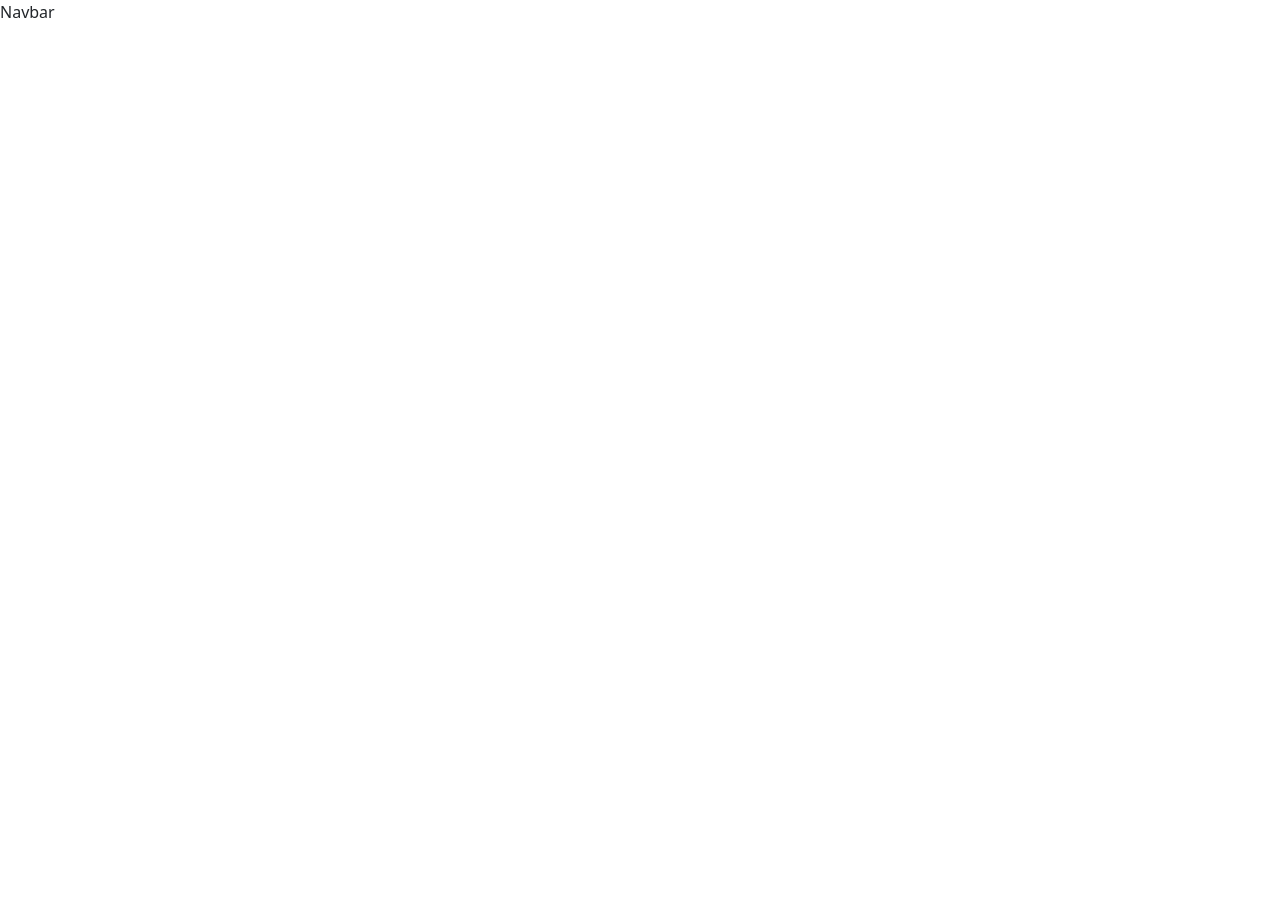
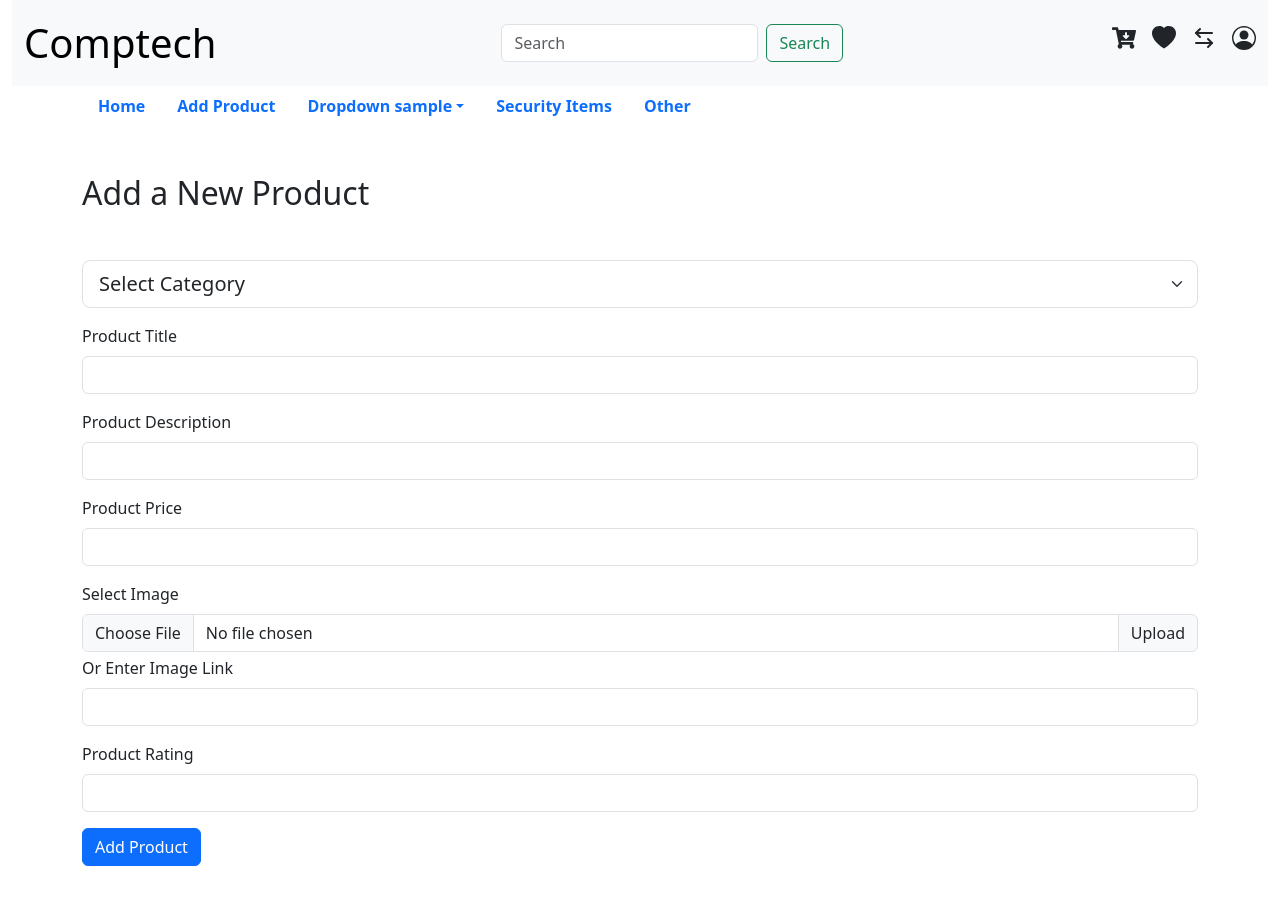
Before and after one commit to Mahadi-Hasan-Sopon/ecommerce-website, a React (Vite) app: page /addproduct in a window 1280 px wide. Before the commit this address had no page. Shown: the top 904 px of the page. Before the commit the page ends 800 px from the top, so only its background shows below. Built offline with nearby package versions, Linux system fonts and the light colour scheme.

Commit message:
updated add product page and navigation

```diff
--- a/package.json
+++ b/package.json
@@ -1,7 +1,7 @@
 {
   "name": "vite-react-starter",
   "private": true,
-  "version": "0.0.0",
+  "version": "1.0.0",
   "type": "module",
   "scripts": {
     "dev": "vite",
@@ -14,6 +14,7 @@
     "bootstrap": "^5.3.0",
     "react": "^18.2.0",
     "react-dom": "^18.2.0",
+    "react-icons": "^4.10.1",
     "react-redux": "^8.1.1",
     "react-router-dom": "^6.14.1"
   },
--- a/src/App.jsx
+++ b/src/App.jsx
@@ -1,9 +1,10 @@
-import { BrowserRouter as Router, Routes, Route } from 'react-router-dom';
+import { BrowserRouter as Router, Routes, Route } from "react-router-dom";
 
-import Navbar from './components/Navbar';
-import ProductsList from './components/features/products/ProductsList';
+import Navbar from "./components/Navbar";
+import ProductsList from "./components/features/products/ProductsList";
 
-import './App.css';
+import "./App.css";
+import AddProduct from "./components/features/products/addProduct";
 
 function App() {
   return (
@@ -12,7 +13,8 @@ function App() {
       <div className="App">
         <Routes>
           {/* <Route exact path="/" element={<FetchAPI />} /> */}
-                    <Route exact path='/' element={<ProductsList/>} />
+          <Route exact path="/" element={<ProductsList />} />
+          <Route exact path="/addproduct" element={<AddProduct />} />
           {/* <Route exact path="/posts/:postId" component={SinglePostPage} /> */}
         </Routes>
       </div>
--- a/src/components/Navbar.jsx
+++ b/src/components/Navbar.jsx
@@ -1,4 +1,109 @@
+import { Link } from "react-router-dom";
+import { FaCartArrowDown } from "react-icons/fa";
+import { BsFillHeartFill } from "react-icons/bs";
+import { LuArrowLeftRight } from "react-icons/lu";
+import { BsPersonCircle } from "react-icons/bs";
+
 function Navbar() {
-    return <div>Navbar</div>;
+  return (
+    <div className="container-fluid">
+      <nav className="navbar bg-body-tertiary">
+        <div className="container-fluid">
+          <Link className="navbar-brand fs-1" to="/">
+            Comptech
+          </Link>
+          <form className="d-flex" role="search">
+            <input
+              className="form-control me-2"
+              type="search"
+              placeholder="Search"
+              aria-label="Search"
+            />
+            <button className="btn btn-outline-success" type="submit">
+              Search
+            </button>
+          </form>
+          <ul className="d-flex list-unstyled gap-3 fs-4">
+            <li className="icon1">
+              <FaCartArrowDown />
+            </li>
+            <li className="icon2">
+              <BsFillHeartFill />
+            </li>
+            <li className="icon3">
+              <LuArrowLeftRight />
+            </li>
+            <li className="icon4">
+              <BsPersonCircle />
+            </li>
+          </ul>
+        </div>
+      </nav>
+      <div className="container">
+        <ul className="nav">
+          <li className="nav-item">
+            <Link
+              className="nav-link fw-semibold active"
+              aria-current="page"
+              to="/"
+            >
+              Home
+            </Link>
+          </li>
+          <li className="nav-item">
+            <Link className="nav-link fw-semibold" to="/addproduct">
+              Add Product
+            </Link>
+          </li>
+          <li className="nav-item dropdown">
+            <Link
+              className="nav-link fw-semibold dropdown-toggle"
+              data-bs-toggle="dropdown"
+              to="#"
+              role="button"
+              aria-expanded="false"
+            >
+              Dropdown sample
+            </Link>
+            <ul className="dropdown-menu">
+              <li>
+                <Link className="dropdown-item" to="#">
+                  Action
+                </Link>
+              </li>
+              <li>
+                <Link className="dropdown-item" to="#">
+                  Another action
+                </Link>
+              </li>
+              <li>
+                <Link className="dropdown-item" to="#">
+                  Something else here
+                </Link>
+              </li>
+              <li>
+                <hr className="dropdown-divider" />
+              </li>
+              <li>
+                <Link className="dropdown-item" to="#">
+                  item 4
+                </Link>
+              </li>
+            </ul>
+          </li>
+          <li className="nav-item">
+            <Link className="nav-link fw-semibold" to="#">
+              Security Items
+            </Link>
+          </li>
+          <li className="nav-item">
+            <Link className="nav-link fw-semibold" to="#">
+              Other
+            </Link>
+          </li>
+        </ul>
+      </div>
+    </div>
+  );
 }
 export default Navbar;
--- a/src/components/features/products/addProduct.jsx
+++ b/src/components/features/products/addProduct.jsx
@@ -1,50 +1,129 @@
-import { useState } from 'react';
+/* eslint-disable react/no-unescaped-entities */
+import { useState } from "react";
 
-import { useDispatch } from 'react-redux';
-import { productAdded } from './productsSlice';
+import { useDispatch } from "react-redux";
+import { productAdded } from "./productsSlice";
+import { useNavigate } from "react-router-dom";
 
 const AddProduct = () => {
-    const [title, setTitle] = useState('');
-    const [description, setDescription] = useState('');
+  const [title, setTitle] = useState("");
+  const [description, setDescription] = useState("");
+  const [price, setPrice] = useState("");
+  const [image, setImage] = useState("");
+  const [category, setCategory] = useState("noncategorized");
+  const [rating, setRating] = useState("");
 
   const dispatch = useDispatch();
+  const navigate = useNavigate()
 
   const onTitleChanged = (e) => setTitle(e.target.value);
   const onDescriptionChanged = (e) => setDescription(e.target.value);
-
-    const onSaveProductClicked = () => {
-        if (!title && !description) return alert('Enter Products details');
+  const onPriceChanged = (e) => setPrice(e.target.value);
+  const onImageChanged = (e) => setImage(e.target.value);
+  const onRatingChange = (e) => setRating(e.target.value);
+  const handleCategoryChange = (e) => setCategory(e.target.value);
+  console.log(title, description, category, price, image, rating);
+  const onSaveProductClicked = (e) => {
+    e.preventDefault();
+    if (!title && !description && !price)
+      return alert("Enter Products details");
     //category, title, description, price, image, rating
-        dispatch(productAdded(title, description));
-        setTitle('');
-        setDescription('');
+    dispatch(
+      productAdded({ title, description, category, price, image, rating })
+    );
+    navigate("/");
   };
   return (
-        <section>
-            <h2>Add a New Post</h2>
-            <form>
-                <select name="category" id="category">
+    <section className="container my-5">
+      <h2>Add a New Product</h2>
+      <form className="my-5" onSubmit={onSaveProductClicked}>
+        <select
+          value={category}
+          onChange={handleCategoryChange}
+          className="form-select form-select-lg mb-3"
+          aria-label="Large select example"
+        >
+          <option>Select Category</option>
           <option value="men's clothing">men's clothing</option>
-                    <option value="jewelery">jewelery</option>
+          <option value="jewelry">jewelry</option>
           <option value="electronics">electronics</option>
           <option value="women's clothing">women's clothing</option>
         </select>
-                <label htmlFor="postTitle">Post Title:</label>
+        <div className="mb-3">
+          <label htmlFor="title" className="form-label">
+            Product Title
+          </label>
           <input
             type="text"
-                    id="postTitle"
-                    name="postTitle"
             value={title}
             onChange={onTitleChanged}
+            className="form-control"
+            id="title"
+            aria-describedby="titleHelp"
           />
-                <label htmlFor="postContent">Content:</label>
-                <textarea
-                    id="postContent"
-                    name="postContent"
+        </div>
+        <div className="mb-3">
+          <label htmlFor="description" className="form-label">
+            Product Description
+          </label>
+          <input
+            type="text"
             value={description}
             onChange={onDescriptionChanged}
+            className="form-control"
+            id="description"
+            aria-describedby="descriptionHelp"
           />
-                <button type="button" onClick={onSaveProductClicked}>
+        </div>
+        <div className="mb-3">
+          <label htmlFor="price" className="form-label">
+            Product Price
+          </label>
+          <input
+            type="number"
+            value={price}
+            onChange={onPriceChanged}
+            className="form-control"
+            id="price"
+            aria-describedby="priceHelp"
+          />
+        </div>
+        <label htmlFor="imageLink" className="form-label">
+          Select Image
+        </label>
+        <div className="input-group mb-1">
+          <input type="file" className="form-control" id="inputGroupFile" />
+          <label className="input-group-text" htmlFor="inputGroupFile">
+            Upload
+          </label>
+        </div>
+        <div className="mb-3">
+          <label htmlFor="imageLink" className="form-label">
+            Or Enter Image Link
+          </label>
+          <input
+            type="text"
+            value={image}
+            onChange={onImageChanged}
+            className="form-control"
+            id="imageLink"
+            aria-describedby="imageLink"
+          />
+        </div>
+        <div className="mb-3">
+          <label htmlFor="rating" className="form-label">
+            Product Rating
+          </label>
+          <input
+            type="number"
+            value={rating}
+            onChange={onRatingChange}
+            className="form-control"
+            id="rating"
+            aria-describedby="ratingHelp"
+          />
+        </div>
+        <button type="submit" className="btn btn-primary">
           Add Product
         </button>
       </form>
--- a/src/components/features/products/initialState.js
+++ b/src/components/features/products/initialState.js
@@ -1,3 +1,6 @@
+
+
+
 export const initialState = [
     {
         id: 1,
--- a/src/components/features/products/productsSlice.js
+++ b/src/components/features/products/productsSlice.js
@@ -6,7 +6,8 @@ const productsSlice = createSlice({
     name: 'products',
     initialState,
     reducers: {
-        productAdded(state, action) {
+      productAdded(state, action) {
+        console.log(action.payload)
             state.push(action.payload);
         },
         /**
```
Also changed, not shown: src/components/features/products/ProductsList.jsx (+5 -9 lines), 1 other file (tests, documents, lock files or other folders). Lines whose indentation alone changed are shown as unchanged.
